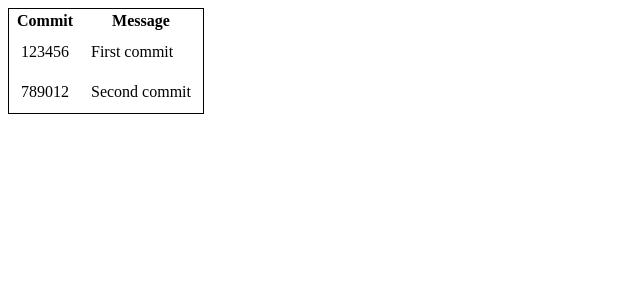
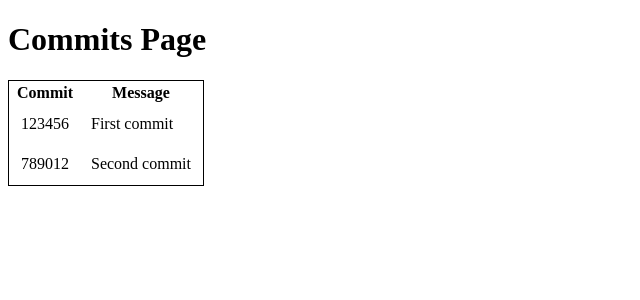
Before and after one commit to alvaroclavijo/git-commit-history-app, a React (Vite) app in the folder client/: page /commits in a window 1280 px wide. Shown: the top 300 px of the page, without its empty margins (0-640 px from the left). Built offline with nearby package versions, Linux system fonts and the light colour scheme.

Commit message:
[THF] Add /commits page

```diff
--- a/client/package.json
+++ b/client/package.json
@@ -12,6 +12,7 @@
   "dependencies": {
     "react": "^18.2.0",
     "react-dom": "^18.2.0",
+    "react-router-dom": "^6.16.0",
     "react-table": "^7.8.0"
   },
   "devDependencies": {
--- a/client/src/App.tsx
+++ b/client/src/App.tsx
@@ -1,16 +1,7 @@
 import "./App.css";
-import CommitTable from "./components/CommitTable";
 
 function App() {
-  const data = [
-    { sha: "123456", commit: { message: "First commit" } },
-    { sha: "789012", commit: { message: "Second commit" } },
-  ];
-  return (
-    <>
-      <CommitTable data={data} />
-    </>
-  );
+  return <></>;
 }
 
 export default App;
--- a/client/src/main.tsx
+++ b/client/src/main.tsx
@@ -1,10 +1,18 @@
-import React from 'react'
-import ReactDOM from 'react-dom/client'
-import App from './App.tsx'
-import './index.css'
+import React from "react";
+import ReactDOM from "react-dom/client";
+import "./index.css";
+import { createBrowserRouter, RouterProvider } from "react-router-dom";
+import CommitsPage from "./pages/Commits/index.tsx";
 
-ReactDOM.createRoot(document.getElementById('root')!).render(
+const router = createBrowserRouter([
+  {
+    path: "/commits",
+    element: <CommitsPage />,
+  },
+]);
+
+ReactDOM.createRoot(document.getElementById("root")!).render(
   <React.StrictMode>
-    <App />
-  </React.StrictMode>,
-)
+    <RouterProvider router={router} />
+  </React.StrictMode>
+);
--- /dev/null
+++ b/client/src/pages/Commits/index.tsx
@@ -0,0 +1,19 @@
+import React from "react";
+import CommitTable from "../../components/CommitTable";
+
+const CommitsPage: React.FC = () => {
+  const data = [
+    { sha: "123456", commit: { message: "First commit" } },
+    { sha: "789012", commit: { message: "Second commit" } },
+    // Add more data objects as needed
+  ];
+
+  return (
+    <div>
+      <h1>Commits Page</h1>
+      <CommitTable data={data} />
+    </div>
+  );
+};
+
+export default CommitsPage;
```
Also changed, not shown: 1 other file (tests, documents, lock files or other folders).
